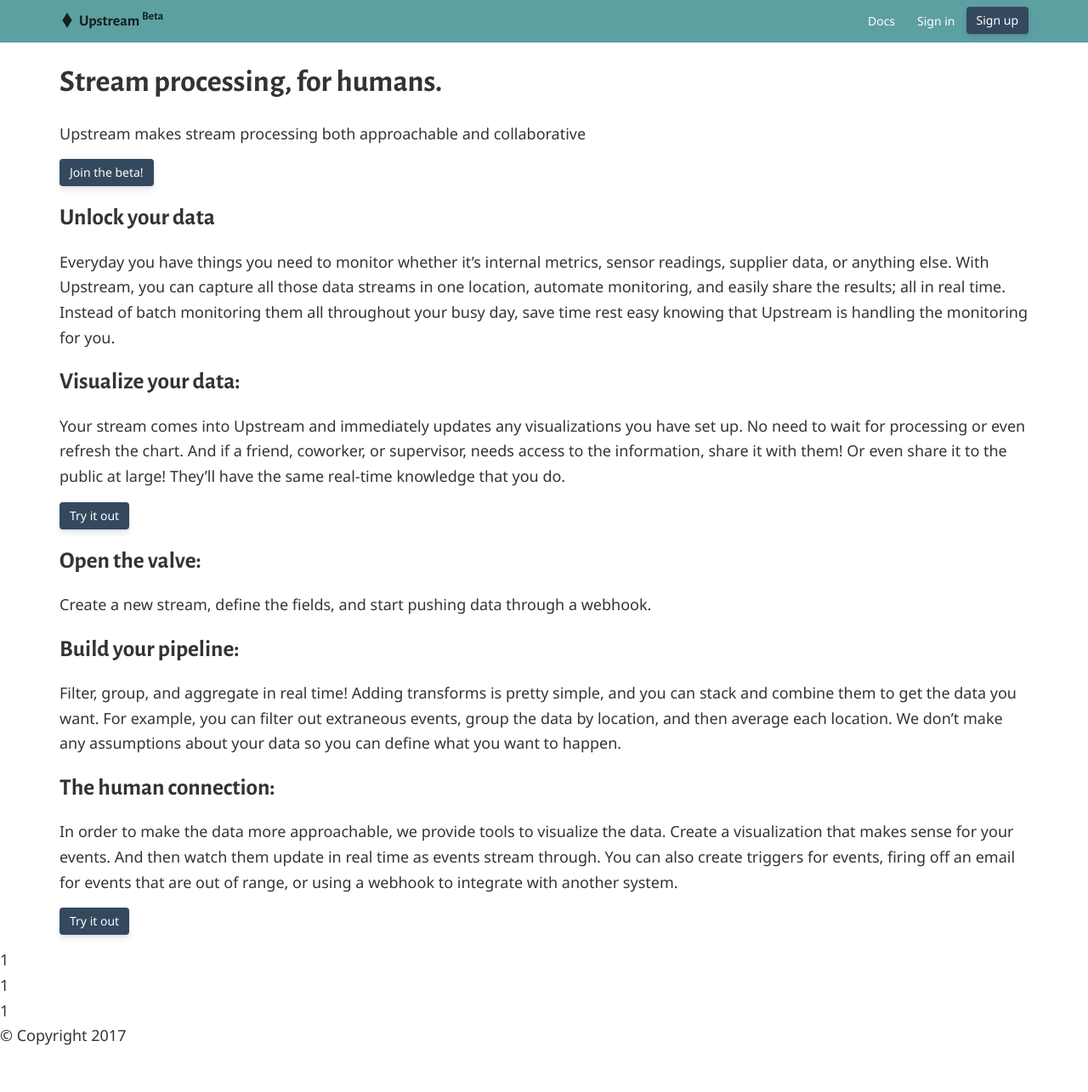
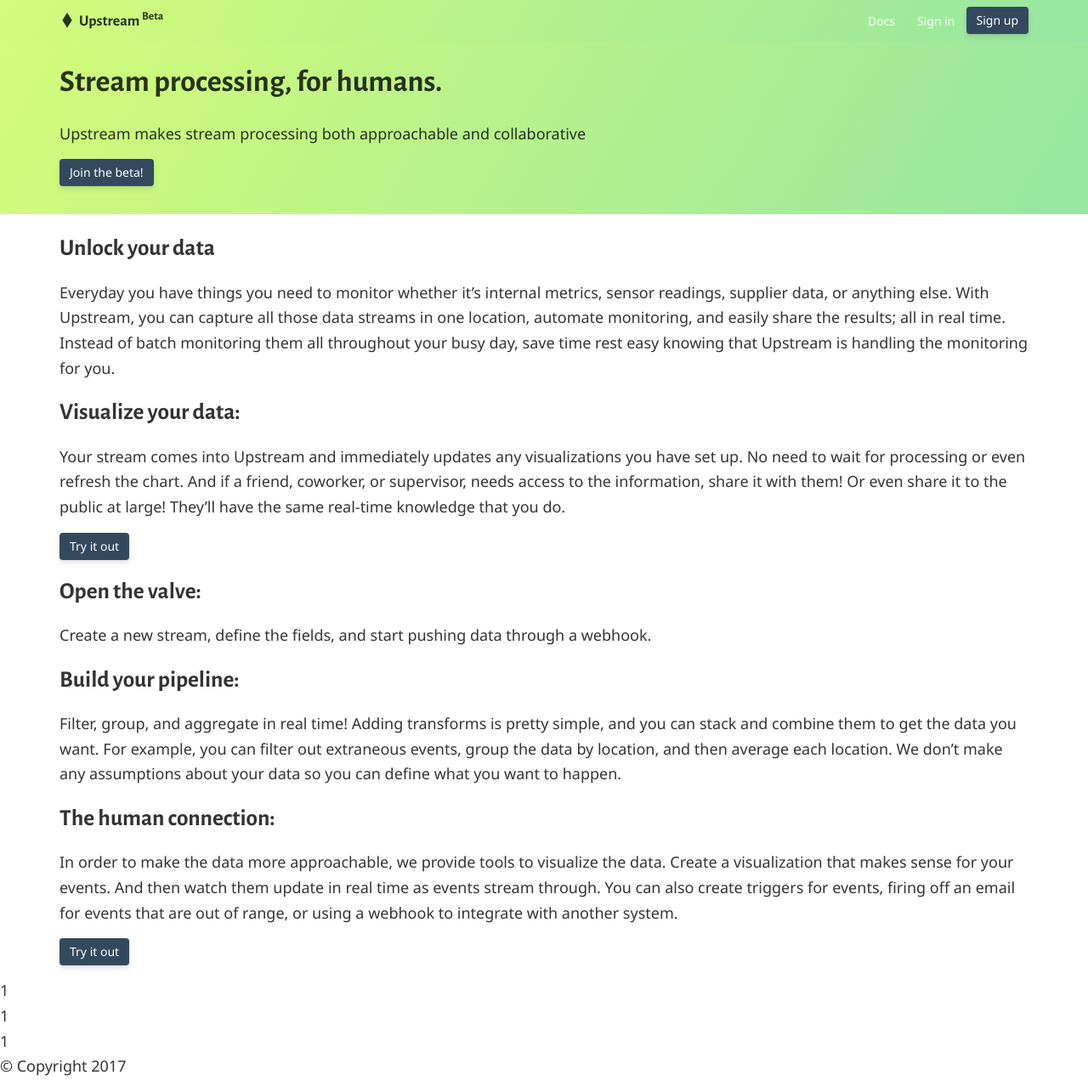
Before and after one commit to micahjon/upstream, a Jekyll site: the page built from index.html, in a window 1280 px wide. Shown: the whole page at 85% size. Built offline with Jekyll 4.4.1, drawn with Linux system fonts in a browser that asks for light colours; the list of posts is cut into pages by our own code; before the commit the page ends 1249 px from its top, so only the background shows below that.

Commit message:
Add green gradient to nav bar and heading

```diff
--- a/assets/css/style.css
+++ b/assets/css/style.css
@@ -24,6 +24,7 @@
 .nav {
 	padding: 8px 0;
 	background: #5DA0A2;
+	background-image: linear-gradient(120deg, #d4fc79 0%, #96e6a1 100%);
 }
 .nav__container {
 	display: flex;
@@ -65,3 +66,10 @@
 		padding: 6px;
 	}
 }
+
+/* top homepage section */
+.home-section-1 {
+	background-image: linear-gradient(120deg, #d4fc79 0%, #96e6a1 100%);
+	padding-bottom: 1em;
+	margin-bottom: 1em;
+}
```
